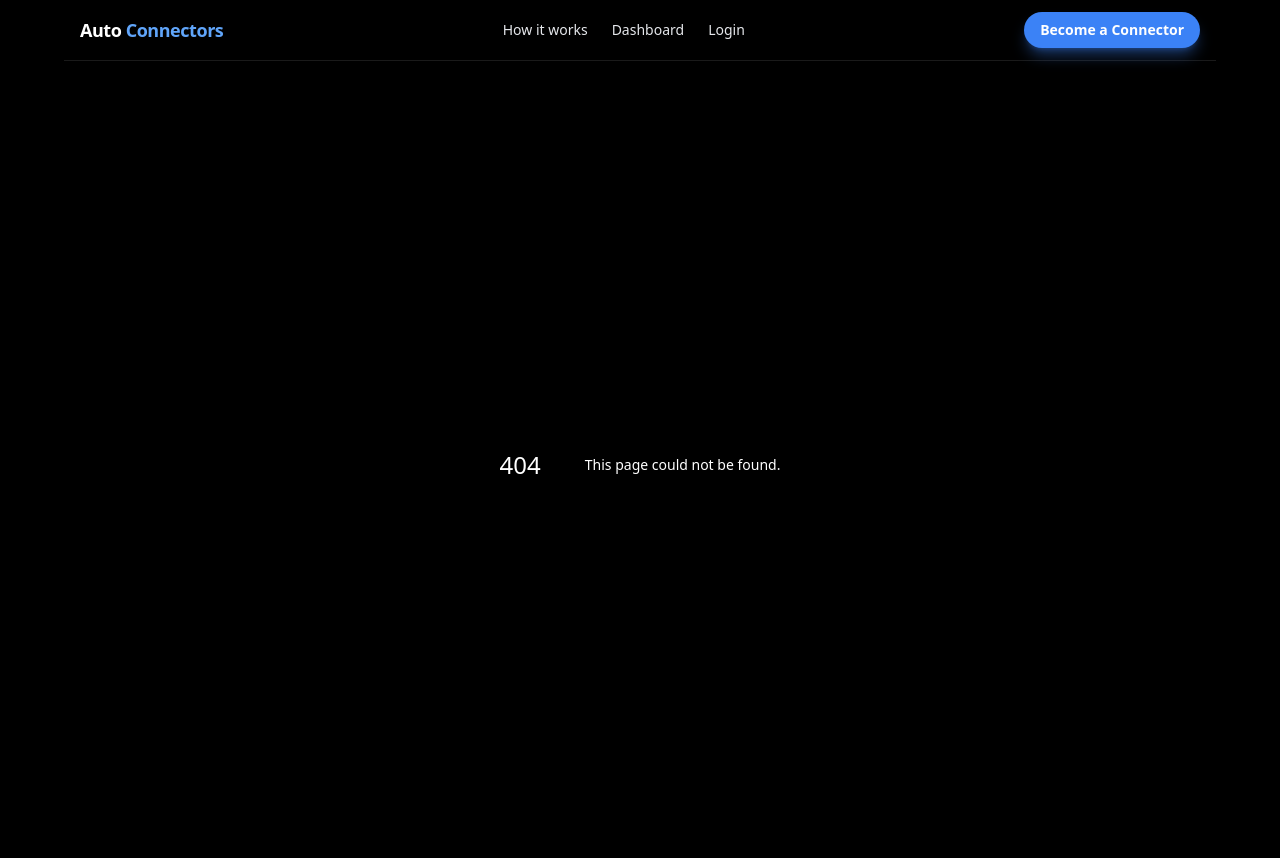
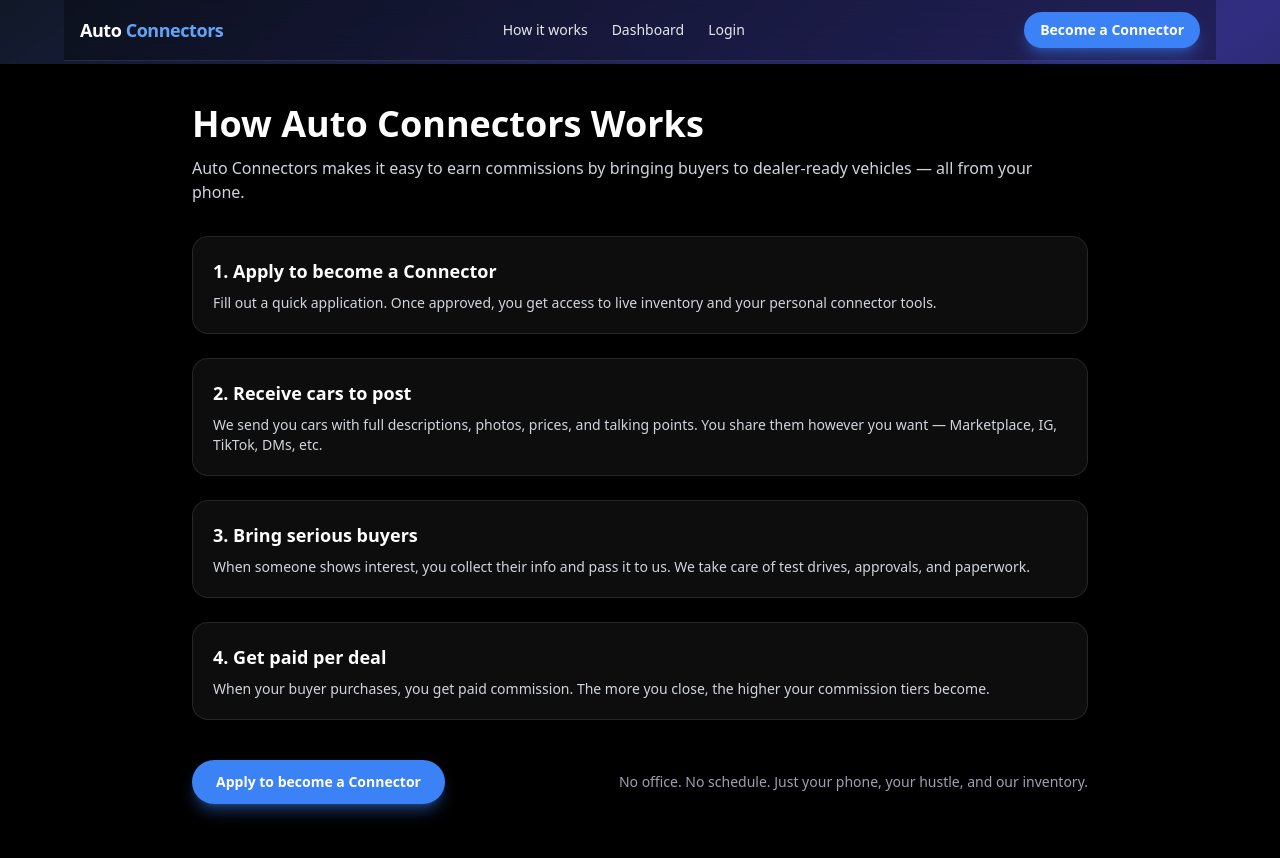
Before and after one commit to lazarovazquez26-cyber/autoconnectorsapp, a Next.js app: page /how-it-works in a window 1280 px wide. Before the commit this address had no page. Shown: the top 858 px of the page. Built offline with nearby package versions, Linux system fonts and the light colour scheme.

Commit message:
add how it works page

```diff
--- /dev/null
+++ b/app/how-it-works/page.jsx
@@ -0,0 +1,72 @@
+export default function HowItWorksPage() {
+  return (
+    <main className="min-h-screen bg-black px-4 py-10 text-gray-100">
+      <div className="mx-auto max-w-4xl">
+        <h1 className="text-3xl font-bold text-white sm:text-4xl">
+          How Auto Connectors Works
+        </h1>
+        <p className="mt-3 text-sm text-gray-300 sm:text-base">
+          Auto Connectors makes it easy to earn commissions by bringing buyers to
+          dealer-ready vehicles — all from your phone.
+        </p>
+
+        <ol className="mt-8 space-y-6">
+          <li className="rounded-2xl border border-white/10 bg-white/5 p-5">
+            <h2 className="text-sm font-semibold text-white sm:text-lg">
+              1. Apply to become a Connector
+            </h2>
+            <p className="mt-2 text-xs text-gray-300 sm:text-sm">
+              Fill out a quick application. Once approved, you get access to live
+              inventory and your personal connector tools.
+            </p>
+          </li>
+
+          <li className="rounded-2xl border border-white/10 bg-white/5 p-5">
+            <h2 className="text-sm font-semibold text-white sm:text-lg">
+              2. Receive cars to post
+            </h2>
+            <p className="mt-2 text-xs text-gray-300 sm:text-sm">
+              We send you cars with full descriptions, photos, prices, and talking points.
+              You share them however you want — Marketplace, IG, TikTok, DMs, etc.
+            </p>
+          </li>
+
+          <li className="rounded-2xl border border-white/10 bg-white/5 p-5">
+            <h2 className="text-sm font-semibold text-white sm:text-lg">
+              3. Bring serious buyers
+            </h2>
+            <p className="mt-2 text-xs text-gray-300 sm:text-sm">
+              When someone shows interest, you collect their info and pass it to us.
+              We take care of test drives, approvals, and paperwork.
+            </p>
+          </li>
+
+          <li className="rounded-2xl border border-white/10 bg-white/5 p-5">
+            <h2 className="text-sm font-semibold text-white sm:text-lg">
+              4. Get paid per deal
+            </h2>
+            <p className="mt-2 text-xs text-gray-300 sm:text-sm">
+              When your buyer purchases, you get paid commission. The more you close,
+              the higher your commission tiers become.
+            </p>
+          </li>
+        </ol>
+
+        <div className="mt-10 flex flex-wrap items-center justify-between gap-4">
+          <a
+            href="/apply"
+            className="rounded-full bg-blue-500 px-6 py-3 text-sm font-semibold
+                       text-white shadow-lg shadow-blue-500/40 hover:bg-blue-400
+                       active:bg-blue-600 transition"
+          >
+            Apply to become a Connector
+          </a>
+
+          <p className="text-xs text-gray-400 sm:text-sm">
+            No office. No schedule. Just your phone, your hustle, and our inventory.
+          </p>
+        </div>
+      </div>
+    </main>
+  );
+}
```
